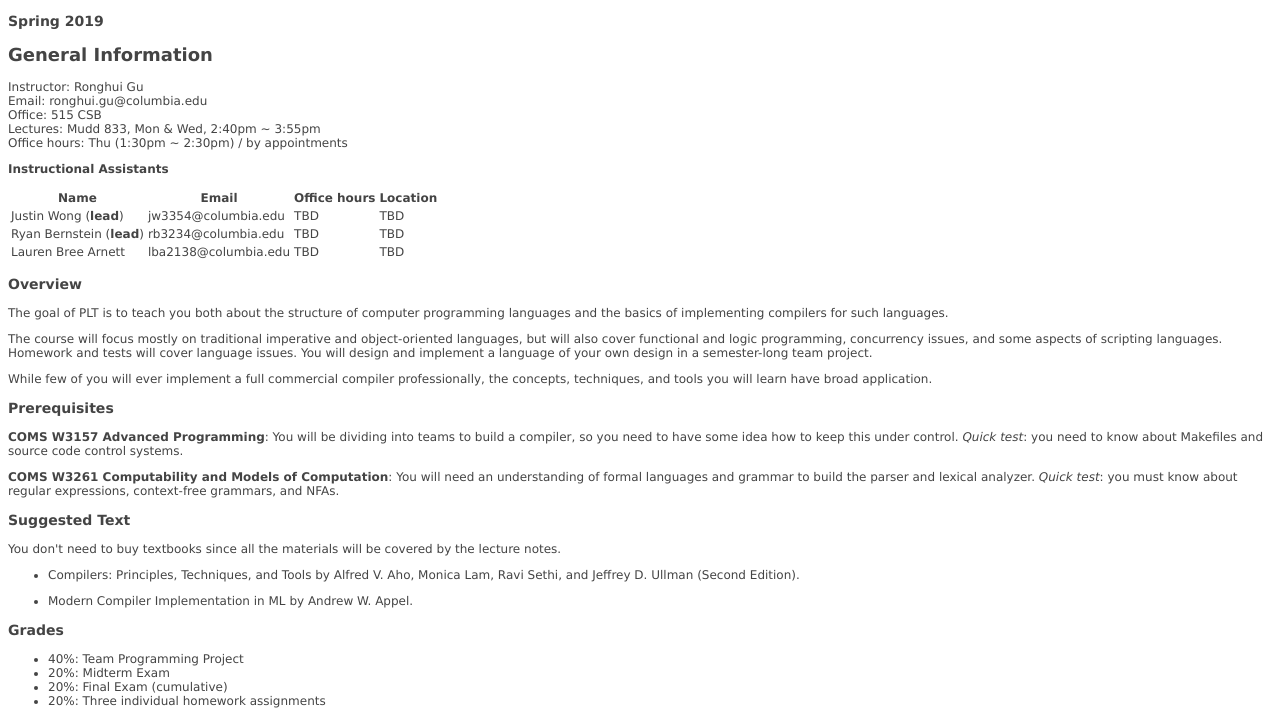
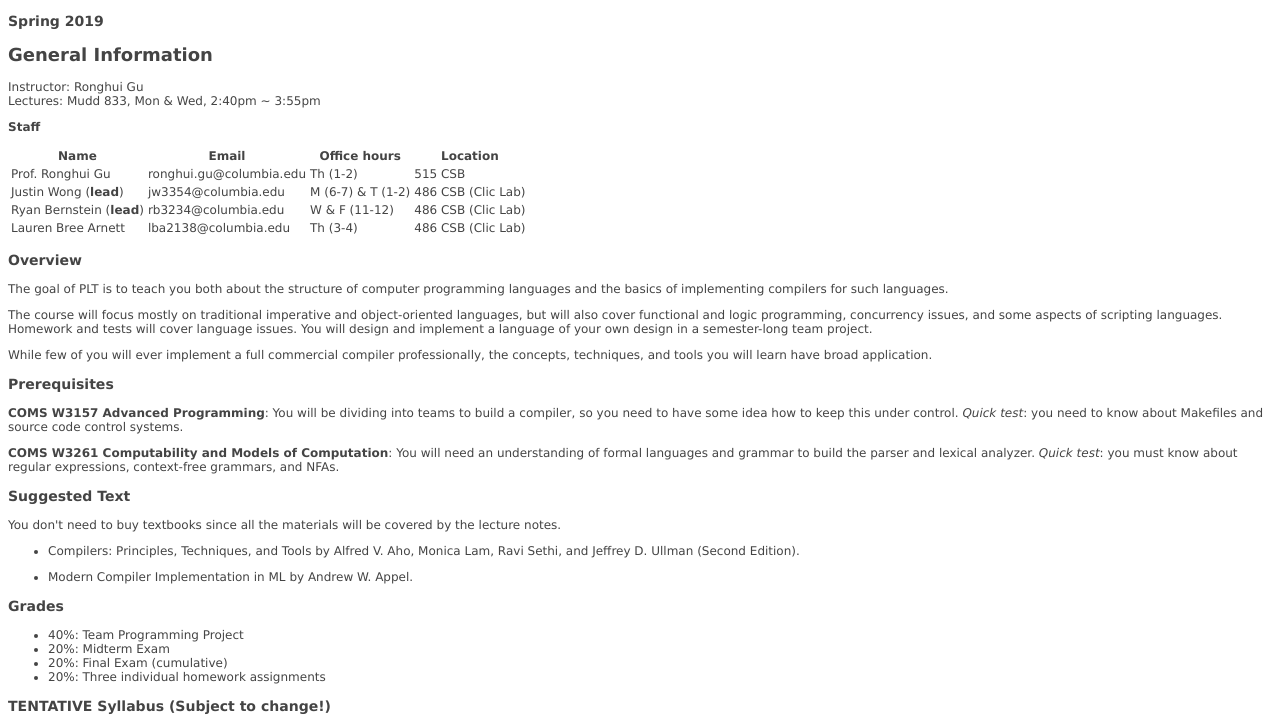
Before and after one commit to ronghui-gu/homepage, a plain HTML site: page courses/4115/spring2019/index.html in a window 1280 px wide. Shown: the part 47-766 px from the top of the page. Drawn offline with Linux system fonts and the light colour scheme; files that its build step writes are made by us from their sources.

Commit message:
Office hours

```diff
--- a/courses/4115/spring2019/index.html
+++ b/courses/4115/spring2019/index.html
@@ -19,8 +19,8 @@
       <div id="content" class="post"><h1 id="coms-w4115-programming-languages-and-translators"><a class="header-link" href="#coms-w4115-programming-languages-and-translators"></a>COMS W4115 Programming Languages and Translators</h1>
 <h3 id="spring-2019"><a class="header-link" href="#spring-2019"></a>Spring 2019</h3>
 <h2 id="general-information"><a class="header-link" href="#general-information"></a>General Information</h2>
-<p>Instructor: <a href="https://www.cs.columbia.edu/~rgu/">Ronghui Gu</a><br>Email: <a href="mailto:ronghui.gu@columbia.edu">ronghui.gu@columbia.edu</a><br>Office: 515 CSB<br>Lectures: Mudd 833, Mon &amp; Wed, 2:40pm ~ 3:55pm<br>Office hours: Thu (1:30pm ~ 2:30pm) / by appointments  </p>
-<p><strong>Instructional Assistants</strong>  </p>
+<p>Instructor: <a href="https://www.cs.columbia.edu/~rgu/">Ronghui Gu</a><br>Lectures: Mudd 833, Mon &amp; Wed, 2:40pm ~ 3:55pm  </p>
+<p><strong>Staff</strong>  </p>
 <table>
 <thead>
 <tr>
@@ -32,22 +32,28 @@
 </thead>
 <tbody>
 <tr>
+<td>Prof. Ronghui Gu</td>
+<td><a href="mailto:ronghui.gu@columbia.edu">ronghui.gu@columbia.edu</a></td>
+<td>Th (1-2)</td>
+<td>515 CSB</td>
+</tr>
+<tr>
 <td>Justin Wong (<strong>lead</strong>)</td>
 <td><a href="mailto:jw3354@columbia.edu">jw3354@columbia.edu</a></td>
-<td>TBD</td>
-<td>TBD</td>
+<td>M (6-7) &amp; T (1-2)</td>
+<td>486 CSB (<a href="https://www.cs.columbia.edu/clic/">Clic Lab</a>)</td>
 </tr>
 <tr>
 <td>Ryan Bernstein (<strong>lead</strong>)</td>
 <td><a href="mailto:rb3234@columbia.edu">rb3234@columbia.edu</a></td>
-<td>TBD</td>
-<td>TBD</td>
+<td>W &amp; F (11-12)</td>
+<td>486 CSB (<a href="https://www.cs.columbia.edu/clic/">Clic Lab</a>)</td>
 </tr>
 <tr>
 <td>Lauren Bree Arnett</td>
 <td><a href="mailto:lba2138@columbia.edu">lba2138@columbia.edu</a></td>
-<td>TBD</td>
-<td>TBD</td>
+<td>Th (3-4)</td>
+<td>486 CSB (<a href="https://www.cs.columbia.edu/clic/">Clic Lab</a>)</td>
 </tr>
 </tbody>
 </table>
```
Also changed, not shown: 1 other file.
